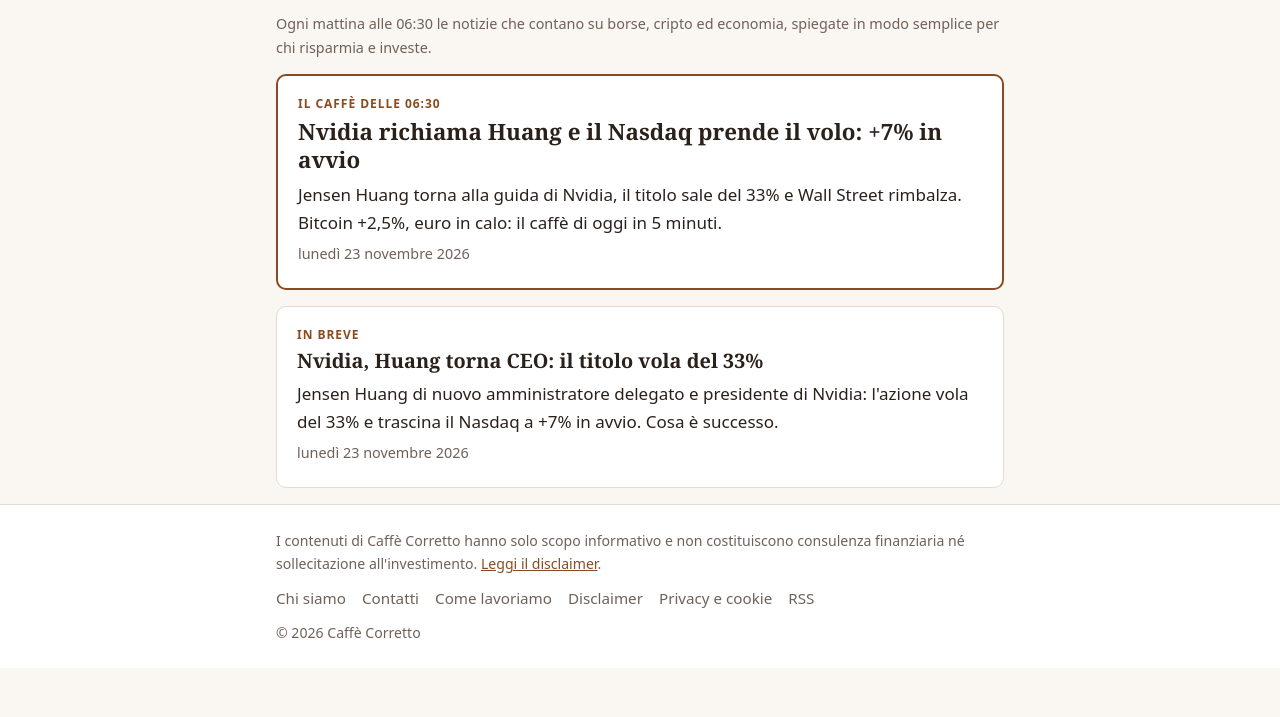
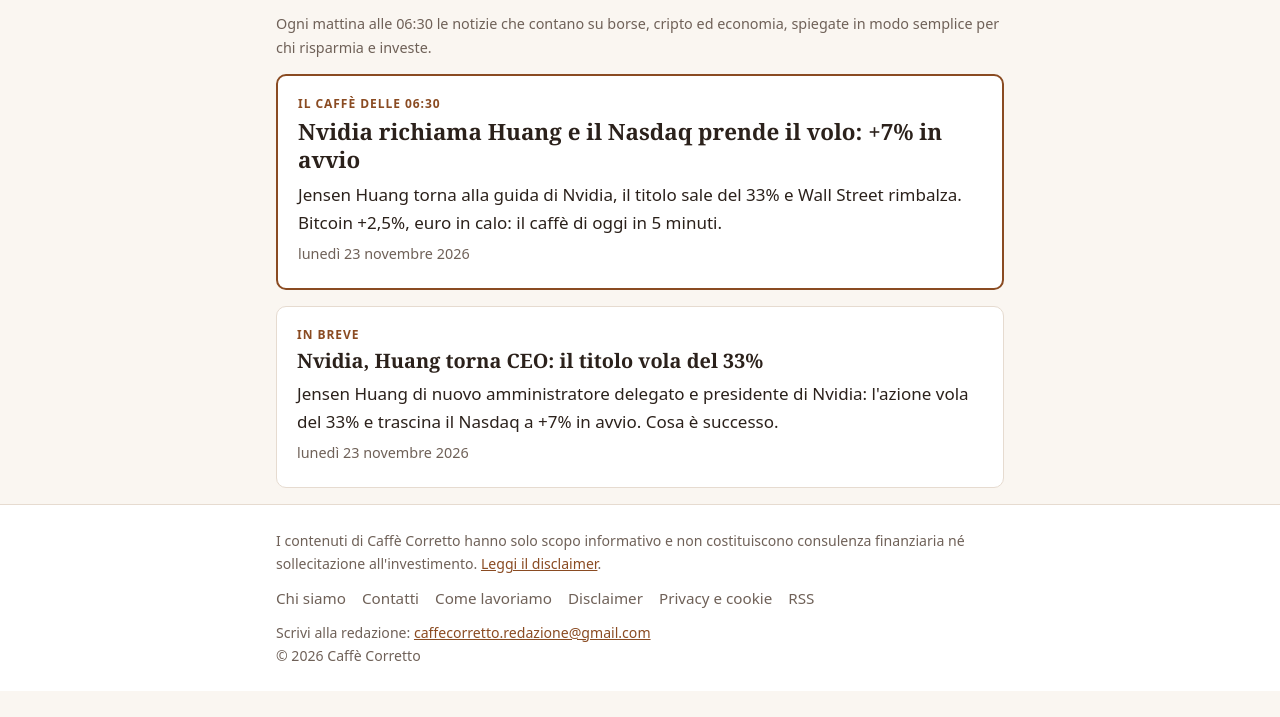
Before and after one commit to silve99/caffe-corretto, an Astro site: page / in a window 1280 px wide. Shown: the part 83-800 px from the top of the page. Built offline with nearby package versions, Linux system fonts and the light colour scheme; Astro itself is replaced by a stand-in of ours.

Commit message:
Email di contatto della redazione nel sito e nel piè di pagina
Co-Authored-By: Claude Opus 5.5 <noreply@anthropic.com>
Claude-Session: https://claude.ai/code/session_012JY6jyX19LYmH2vCBEyexm

```diff
--- a/src/data/sito.json
+++ b/src/data/sito.json
@@ -2,7 +2,7 @@
   "nome": "Caffè Corretto",
   "sottotitolo": "I mercati prima del caffè",
   "descrizione": "Ogni mattina alle 06:30 le notizie che contano su borse, cripto ed economia, spiegate in modo semplice per chi risparmia e investe.",
-  "emailContatti": "",
+  "emailContatti": "caffecorretto.redazione@gmail.com",
   "social": {
     "instagram": "",
     "facebook": "",
--- a/src/layouts/Base.astro
+++ b/src/layouts/Base.astro
@@ -74,6 +74,9 @@ const anno = new Date().getFullYear();
             {SOCIAL.map((s) => <a href={s.url} rel="noopener me">{s.nome}</a>)}
           </nav>
         )}
+        {SITO.emailContatti && (
+          <p class="copy">Scrivi alla redazione: <a href={`mailto:${SITO.emailContatti}`}>{SITO.emailContatti}</a></p>
+        )}
         <p class="copy">© {anno} {SITO.nome}</p>
       </div>
     </footer>
```
